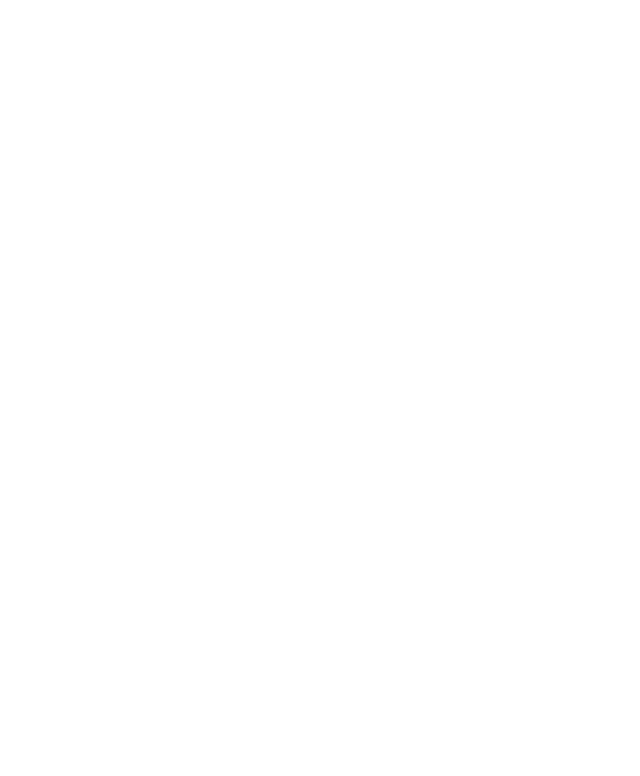
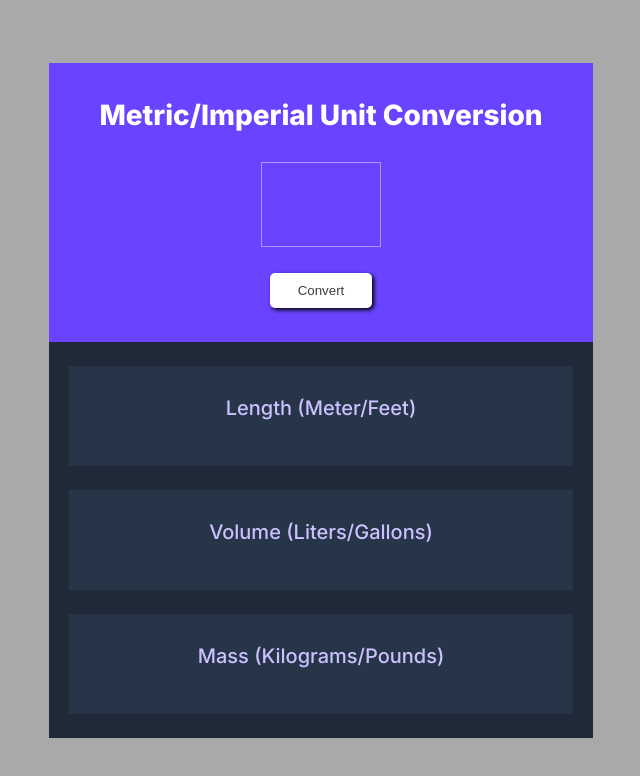
Before and after one commit to CodeLass/scrimba-course-projects, a plain HTML site: page unit-conversion-app/index.html in a window 1280 px wide. Shown: the whole page, without its empty margins (319-959 px from the left). Drawn offline with Linux system fonts and the light colour scheme.

Commit message:
version 1 finished

```diff
--- a/unit-conversion-app/index.css
+++ b/unit-conversion-app/index.css
@@ -1,3 +1,83 @@
 body {
     margin: 0;
+    background-color: darkgray;
+    display: flex;
+    justify-content: center;
+    align-items: center;
+    font-family: 'Inter', sans-serif;
 }
+
+#container-main {
+    background-color: #1F2937;
+}
+
+#container-header {
+    background-color: #6943FF;
+    display: flex;
+    flex-direction: column;
+    align-items: center;
+}
+
+h1 {
+    margin: 0;
+    padding: 35px 50px 30px 50px;
+    color: white;
+    font-weight: 800;
+    font-size: 28px;
+}
+
+input {
+    margin-bottom: 26px;
+    width: 120px;
+    height: 85px;
+    background-color: transparent;
+    border: 1px solid #b295ff;
+    text-align: center;
+    font-size: 55px;
+    color: white;
+    font-weight: bold;
+    outline: none;
+}
+
+button {
+    background-color: white;
+    margin-bottom: 34px;
+    color: #3d3d3d;
+    padding: 10px 28px;
+    border: none;
+    border-radius: 5px;
+    box-shadow: 2px 2px 4px black;
+}
+
+button:hover {
+    opacity: .8;
+}
+
+button:active {
+    box-shadow: none;
+}
+
+#container-results {
+    color: white;
+    text-align: center;
+    margin: 20px;
+}
+
+.container-result {
+    background-color: #273549;
+    padding: 30px 0 20px 0;
+    margin: 24px 0;
+}
+
+h2 {
+    margin: 0;
+    color: #CCC1FF;
+    font-size: 20px;
+    font-weight: 500;
+}
+
+p {
+    margin: 5px;
+    font-size: 14px;
+    min-height: 1rem;
+}
--- a/unit-conversion-app/index.html
+++ b/unit-conversion-app/index.html
@@ -1,8 +1,32 @@
 <html>
     <head>
         <link rel="stylesheet" href="index.css">
+        <link rel="preconnect" href="https://fonts.googleapis.com">
+        <link rel="preconnect" href="https://fonts.gstatic.com" crossorigin>
+        <link href="https://fonts.googleapis.com/css2?family=Inter:ital,opsz,wght@0,14..32,100..900;1,14..32,100..900&display=swap" rel="stylesheet">
     </head>
     <body>
+        <div id="container-main">
+            <div id="container-header">
+                <h1>Metric/Imperial Unit Conversion</h1>
+                <input id="input-el" type="text">
+                <button id="convert-btn">Convert</button>
+            </div>
+            <div id="container-results">
+                <div class="container-result">
+                    <h2>Length (Meter/Feet)</h2>
+                    <p id="length"></p>
+                </div>
+                <div class="container-result">
+                    <h2>Volume (Liters/Gallons)</h2>
+                    <p id="volume"></p>
+                </div>
+                <div class="container-result">
+                    <h2>Mass (Kilograms/Pounds)</h2>
+                    <p id="mass"></p>
+                </div>
+            </div>
+        </div>
         <script src="index.js"></script>
     </body>
 </html>
--- a/unit-conversion-app/index.js
+++ b/unit-conversion-app/index.js
@@ -3,3 +3,38 @@
 1 liter = 0.264 gallon
 1 kilogram = 2.204 pound
 */
+const inputEl = document.getElementById('input-el')
+const convertBtn = document.getElementById('convert-btn')
+const lengthEl = document.getElementById('length')
+const volumeEl = document.getElementById('volume')
+const massEl = document.getElementById('mass')
+
+convertBtn.addEventListener("click", function() {
+    const rawValue = inputEl.value.trim()
+    if (rawValue === '') return
+
+    const value = Number(rawValue)
+    if (!Number.isNaN(value)) {
+        lengthEl.textContent = convertLength(value)
+        volumeEl.textContent = convertVolume(value)
+        massEl.textContent = convertMass(value)
+    }
+})
+
+function convertLength(num) {
+    const metersToFeet = (num * 3.281).toFixed(3)
+    const feetToMeters = (num / 3.281).toFixed(3)
+    return `${num} meters = ${metersToFeet} feet | ${num} feet = ${feetToMeters} meters`
+}
+
+function convertVolume(num) {
+    const litersToGallons = (num * 0.264).toFixed(3)
+    const gallonsToLiters = (num / 0.264).toFixed(3)
+    return `${num} liters = ${litersToGallons} gallons | ${num} gallons = ${gallonsToLiters} liters`
+}
+
+function convertMass(num) {
+    const kilosToPounds = (num * 2.204).toFixed(3)
+    const poundsToKilos = (num / 2.204).toFixed(3)
+    return `${num} kilos = ${kilosToPounds} pounds | ${num} pounds = ${poundsToKilos} kilos`
+}
```
